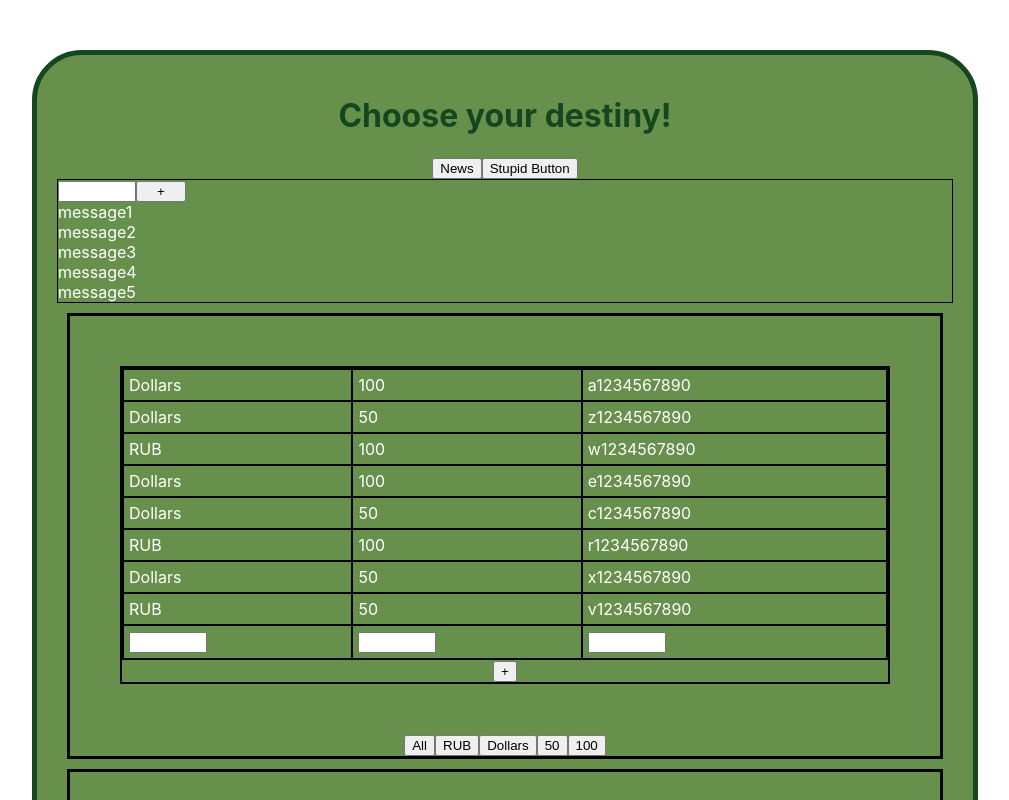
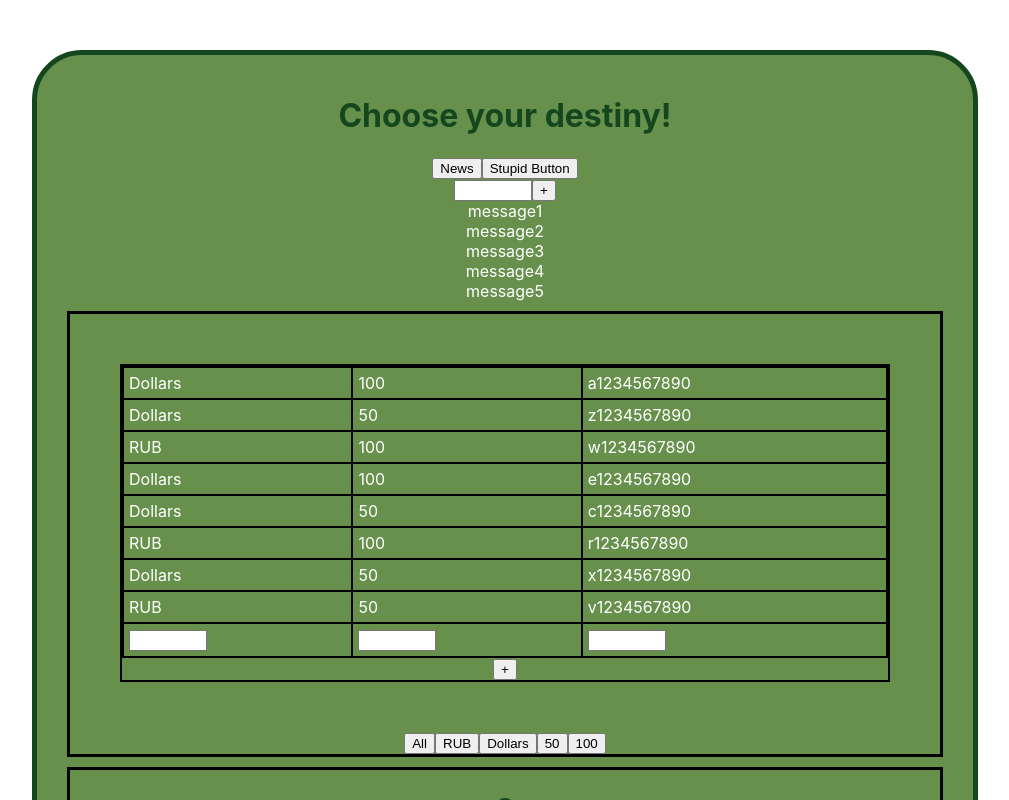
Before and after one commit to Pikadorius/samurai-way-main, a React (Create React App) app: page / in a window 1280 px wide. Shown: the top 800 px of the page, without its empty margins (135-1144 px from the left). Built offline with nearby package versions, Linux system fonts and the light colour scheme.

Commit message:
microtask flow

```diff
--- a/src/App.tsx
+++ b/src/App.tsx
@@ -11,6 +11,7 @@ import StateExample from './Components/StateExample';
 import Banknotes from './Components/Banknotes';
 import Button from './Components/Button';
 import FullInput from './Components/InputTests/FullInput';
+import NewComponentForInputs from './Components/NewComponentForInputs';
 
 
 export type TopCarPropsType = {
@@ -53,14 +54,13 @@ const dislineFoo = () => {
 }
 
 
-
 function App() {
     console.log("App rendering");
 
     return (
         <div className="App">
             <Header title={"Choose your destiny!"}/>
-            <FullInput/>
+            <NewComponentForInputs/>
             <Banknotes/>
             <StateExample/>
             <CarTable cars={topCars}/>
--- a/src/Components/InputTests/FullInput.tsx
+++ b/src/Components/InputTests/FullInput.tsx
@@ -1,27 +1,17 @@
-import React, {useState} from 'react';
-import s from './FullInput.module.css';
+import React, {ChangeEvent, useState} from 'react';
+
 
 const FullInput = () => {
-    const [message, setMessage] = useState([
-            {message: 'message1'},
-            {message: 'message2'},
-            {message: 'message3'},
-            {message: 'message4'},
-            {message: 'message5'}
-        ]
-    )
+    let [title, setTitle] = useState('')
+    console.log('this is title -', title);
 
+    const onChangeInputHandler = (event:ChangeEvent<HTMLInputElement>)=> {
+        setTitle(event.currentTarget.value);
+    }
     return (
-        <div className={s.active}>
-            <div>
-                <input/>
-                <button>+</button>
-            </div>
-            {message.map((el, index) => {
-                return (
-                    <div key={index}>{el.message}</div>
-                )
-            })}
+        <div>
+            <input onChange={onChangeInputHandler}/>
+            <button onClick={()=>{}}>+</button>
         </div>
     );
 }
--- /dev/null
+++ b/src/Components/NewComponentForInputs.tsx
@@ -0,0 +1,25 @@
+import React, {useState} from 'react';
+import FullInput from './InputTests/FullInput';
+
+const NewComponentForInputs = () => {
+    const [message, setMessage] = useState([
+            {message: 'message1'},
+            {message: 'message2'},
+            {message: 'message3'},
+            {message: 'message4'},
+            {message: 'message5'}
+        ]
+    )
+    return (
+        <div>
+            <FullInput/>
+            {message.map((el, index) => {
+                return (
+                    <div key={index}>{el.message}</div>
+                )
+            })}
+        </div>
+    );
+};
+
+export default NewComponentForInputs;
```
